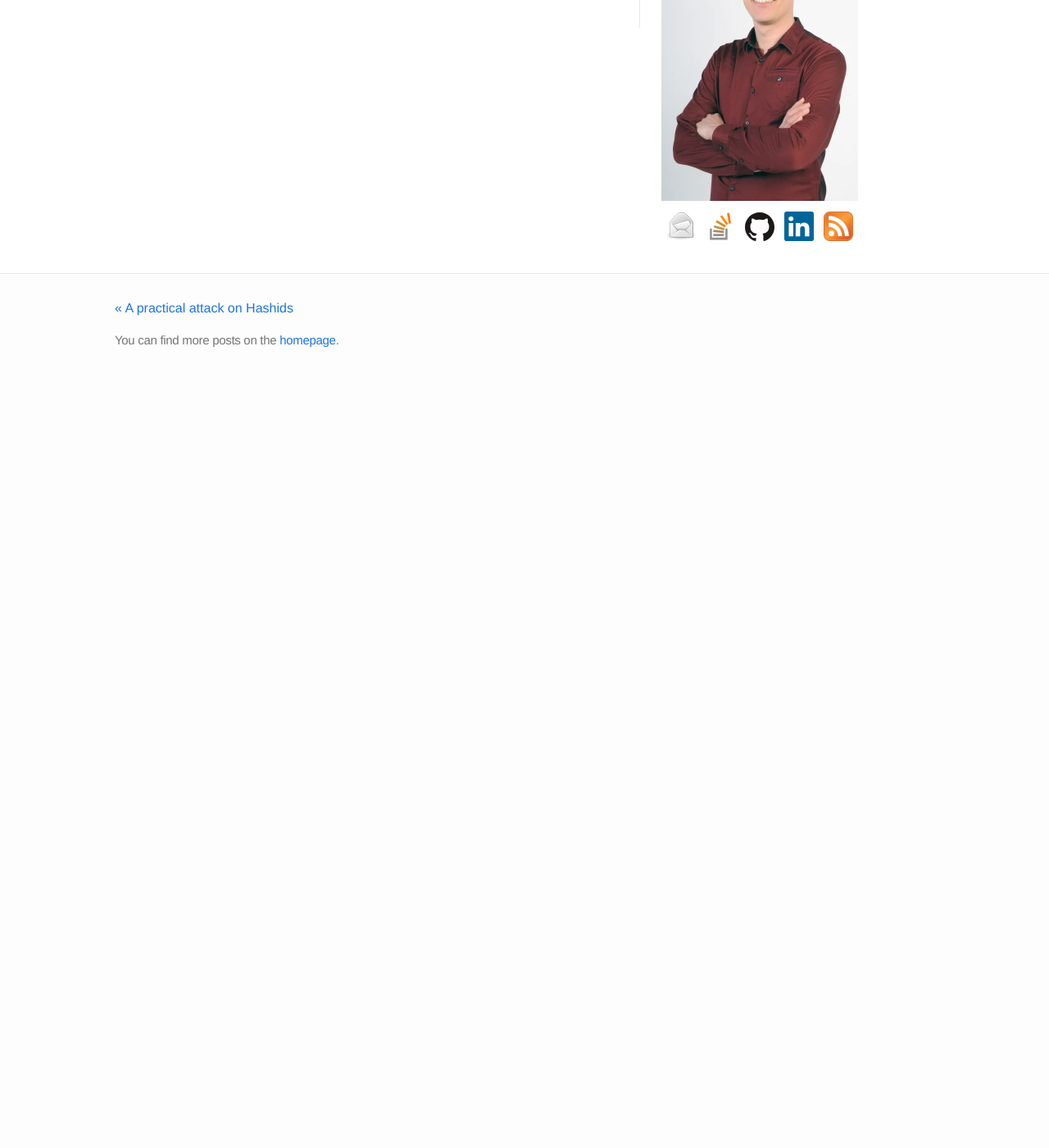
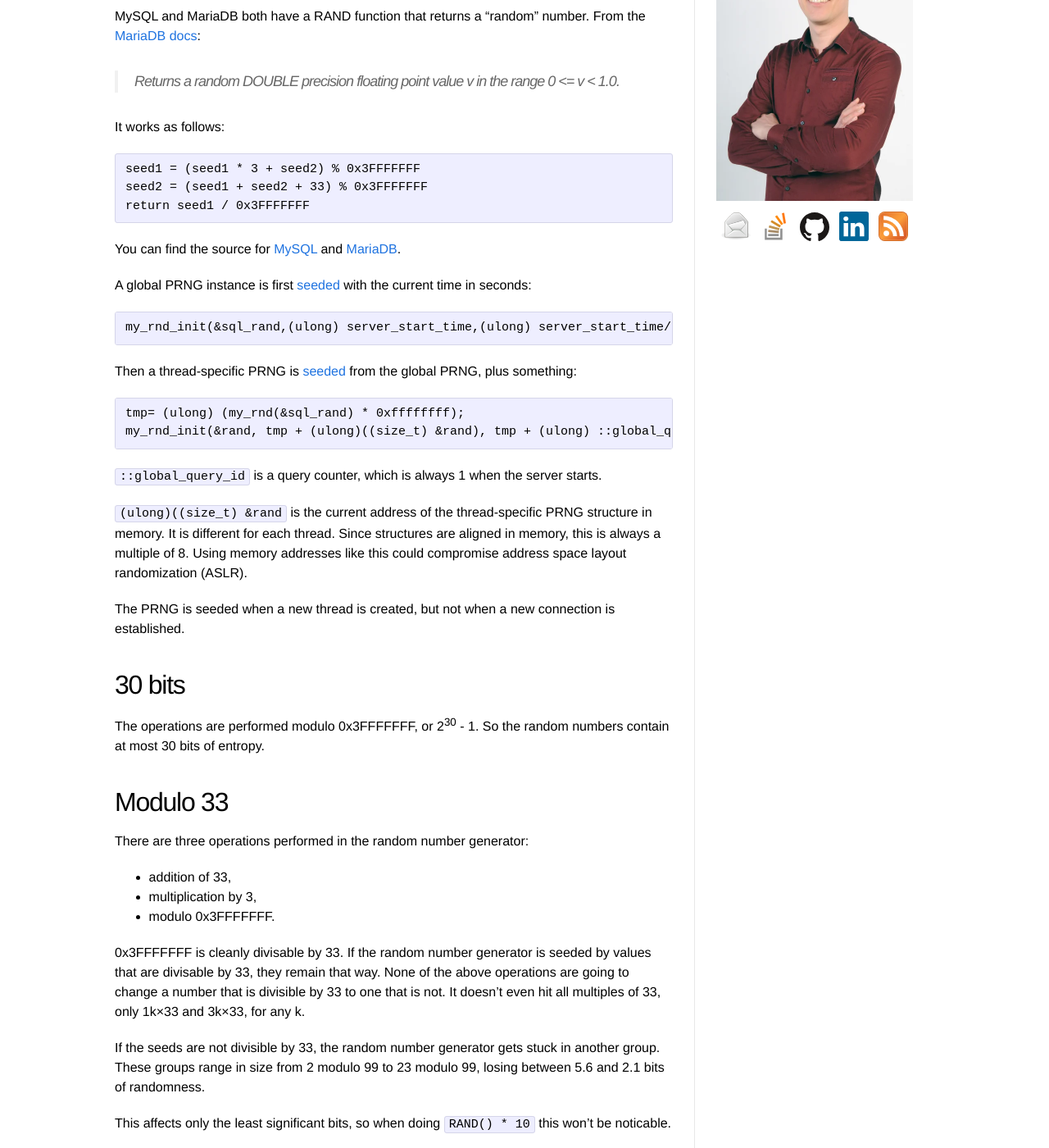
Before and after one commit to Sjord/Sjord.github.io, a Jekyll site: the page built from _posts/2023-12-28-mysql-mariadb-rand-random-number-generator.md, in a window 1280 px wide and 1400 px high, scrolled down 270 px. Shown: the whole window at 82% size. Built offline with Jekyll 4.4.1, drawn with Linux system fonts in a browser that asks for light colours; before the commit the page ends 900 px from its top, so only the background shows below that; some of the changed text lies outside the part shown.

Commit message:
Write some more about MariaDB RAND()

````diff
--- a/_posts/2023-12-28-mysql-mariadb-rand-random-number-generator.md
+++ b/_posts/2023-12-28-mysql-mariadb-rand-random-number-generator.md
@@ -4,3 +4,111 @@
 thumbnail: five-dice-480.jpg
 date: 2024-01-03
 ---
+
+MySQL and MariaDB both have a RAND function that returns a "random" number. From the [MariaDB docs](https://mariadb.com/kb/en/rand/):
+
+> Returns a random DOUBLE precision floating point value v in the range 0 <= v < 1.0.
+
+It works as follows:
+
+```
+seed1 = (seed1 * 3 + seed2) % 0x3FFFFFFF
+seed2 = (seed1 + seed2 + 33) % 0x3FFFFFFF
+return seed1 / 0x3FFFFFFF
+```
+
+You can find the source for [MySQL](https://github.com/mysql/mysql-server/blob/trunk/mysys/my_rnd.cc#L59-L63) and [MariaDB](https://github.com/MariaDB/server/blob/11.4/mysys/my_rnd.c#L58-L65).
+
+A global PRNG instance is first [seeded](https://github.com/MariaDB/server/blob/3fad2b115569864d8c1b7ea90ce92aa895cfef08/sql/mysqld.cc#L4890) with the current time in seconds:
+
+```
+my_rnd_init(&sql_rand,(ulong) server_start_time,(ulong) server_start_time/2);
+```
+
+Then a thread-specific PRNG is [seeded](https://github.com/MariaDB/server/blob/3fad2b115569864d8c1b7ea90ce92aa895cfef08/sql/sql_class.cc#L890) from the global PRNG, plus something:
+
+```
+tmp= (ulong) (my_rnd(&sql_rand) * 0xffffffff);
+my_rnd_init(&rand, tmp + (ulong)((size_t) &rand), tmp + (ulong) ::global_query_id);
+```
+
+`::global_query_id` is a query counter, which is always 1 when the server starts.
+
+`(ulong)((size_t) &rand` is the current address of the thread-specific PRNG structure in memory. It is different for each thread. Since structures are aligned in memory, this is always a multiple of 8. Using memory addresses like this could compromise address space layout randomization (ASLR).
+
+The PRNG is seeded when a new thread is created, but not when a new connection is established.
+
+## 30 bits
+
+The operations are performed modulo 0x3FFFFFFF, or 2<sup>30</sup> - 1. So the random numbers contain at most 30 bits of entropy.
+
+## Modulo 33
+
+There are three operations performed in the random number generator:
+
+- addition of 33,
+- multiplication by 3,
+- modulo 0x3FFFFFFF.
+
+0x3FFFFFFF is cleanly divisable by 33. If the random number generator is seeded by values that are divisable by 33, they remain that way. None of the above operations are going to change a number that is divisible by 33 to one that is not. It doesn't even hit all multiples of 33, only 1k&times;33 and 3k&times;33, for any k.
+
+If the seeds are not divisible by 33, the random number generator gets stuck in another group. These groups range in size from 2 modulo 99 to 23 modulo 99, losing between 5.6 and 2.1 bits of randomness.
+
+This affects only the least significant bits, so when doing `RAND() * 10` this won't be noticable.
+
+## Low seeds
+
+If both seeds are low, the values don't wrap around.
+
+```
+MariaDB> set session rand_seed1 = 123;
+MariaDB> set session rand_seed2 = 456;
+MariaDB> select * from numbers order by rand();
++------+
+| num  |
++------+
+|    1 |
+|    2 |
+|    3 |
+|    4 |
+|    5 |
+|    6 |
+|    7 |
+|    8 |
+|    9 |
+|   10 |
++------+
+10 rows in set (0.001 sec)
+```
+
+There are more seeds that exhibit such stable behavior, such as 0x3FFFFFFF / 3.
+
+## Repetitions
+
+If we create two lists of *n* random numbers, what are the chances that the top entry of both list is the same? For a 30 bit PRNG, we would expect this chance to be 2<sup>-30</sup>, regardless of *n*. For MySQL's PRNG, this chance is about 2<sup>-17</sup> when *n* is 960. The chance of reptition after 960 calls to the PRNG is about 6000 times higher than expected.
+
+## Distribution
+
+A simple way to pick a random row from a relatively small table is as follows:
+
+```
+SELECT * FROM table ORDER BY RAND() LIMIT 1
+```
+
+This returns the row for which RAND() returns the lowest value. For some table sizes, this performs quite bad. If the table is 2400 rows, some items are 40 times as likely to be picked as some other items.
+
+I simulated the above query 100000 times and plotted the results in a graph. The orange line shows the distribution for an actual random sample. The blue line shows how many times items are selected with simulated `ORDER BY RAND()` queries in a table of 2400 rows. At the left of the graph, we see some items get selected three times. At the right of the graph, we see other items get selected 111 times.
+
+<img src="/images/rand-histogram.png" width="100%">
+
+
+## Conclusion
+
+MySQL's random number generator:
+
+- is seeded with low entropy, related values.
+- returns at most 30 bits of randomness by design.
+- gets stuck in groups modulo 99.
+- returns predictable sequences for unlucky seeds.
+- repeats itself with higher probability after specific number of calls.
+- has a skewed distribution when selecting random items from tables.
````
Also changed, not shown: images/rand-histogram.png (added).
